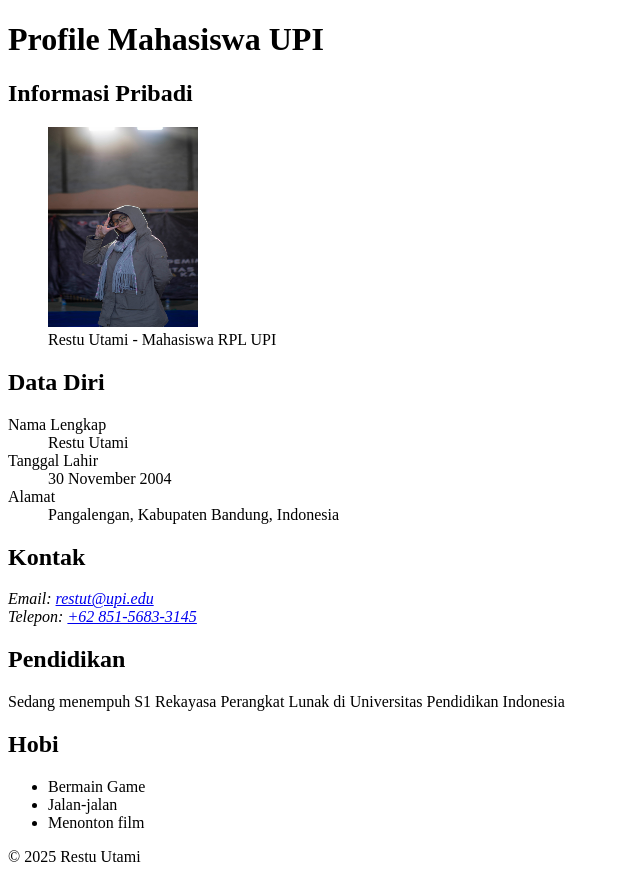
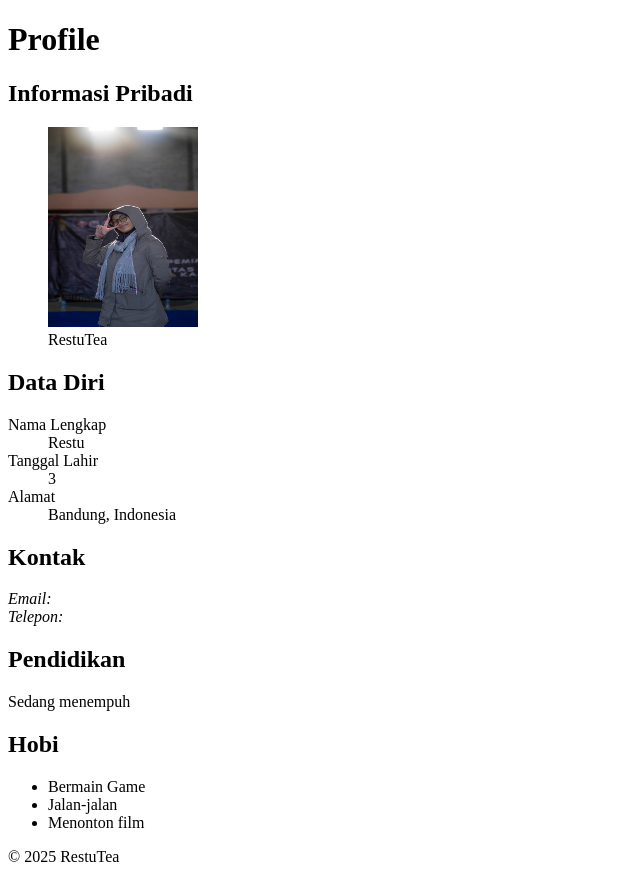
Before and after one commit to RestuT/profile, a plain HTML site: page index.html in a window 1280 px wide. Shown: the whole page, without its empty margins (0-640 px from the left). Drawn offline with Linux system fonts and the light colour scheme.

Commit message:
index.html

```diff
--- a/index.html
+++ b/index.html
@@ -3,11 +3,11 @@
 <head>
     <meta charset="UTF-8">
     <meta name="viewport" content="width=device-width, initial-scale=1.0">
-    <title>Profile Restu Utami</title>
+    <title>Profile RestuTea</title>
 </head>
 <body>
     <header>
-        <h1>Profile Mahasiswa UPI</h1>
+        <h1>Profile</h1>
     </header>
 
     <main>
@@ -16,7 +16,7 @@
                 <h2>Informasi Pribadi</h2>
                 <figure>
                     <img src="foto.jpeg" alt="Foto Restu Utami" width="150" height="200">
-                    <figcaption>Restu Utami - Mahasiswa RPL UPI</figcaption>
+                    <figcaption>RestuTea</figcaption>
                 </figure>
             </section>
 
@@ -24,27 +24,27 @@
                 <h2>Data Diri</h2>
                 <dl>
                     <dt>Nama Lengkap</dt>
-                    <dd>Restu Utami</dd>
+                    <dd>Restu</dd>
 
                     <dt>Tanggal Lahir</dt>
-                    <dd>30 November 2004</dd>
+                    <dd>3</dd>
 
                     <dt>Alamat</dt>
-                    <dd>Pangalengan, Kabupaten Bandung, Indonesia</dd>
+                    <dd>Bandung, Indonesia</dd>
                 </dl>
             </section>
 
             <section>
                 <h2>Kontak</h2>
                 <address>
-                    Email: <a href="mailto:restut@upi.edu">restut@upi.edu</a><br>
-                    Telepon: <a href="tel:+6285156833145">+62 851-5683-3145</a>
+                    Email: <a href=""></a><br>
+                    Telepon: <a href=""></a>
                 </address>
             </section>
 
             <section>
                 <h2>Pendidikan</h2>
-                <p>Sedang menempuh S1 Rekayasa Perangkat Lunak di Universitas Pendidikan Indonesia</p>
+                <p>Sedang menempuh</p>
             </section>
 
             <section>
@@ -59,7 +59,7 @@
     </main>
 
     <footer>
-        <p>&copy; 2025 Restu Utami</p>
+        <p>&copy; 2025 RestuTea</p>
     </footer>
 </body>
 </html>
```
